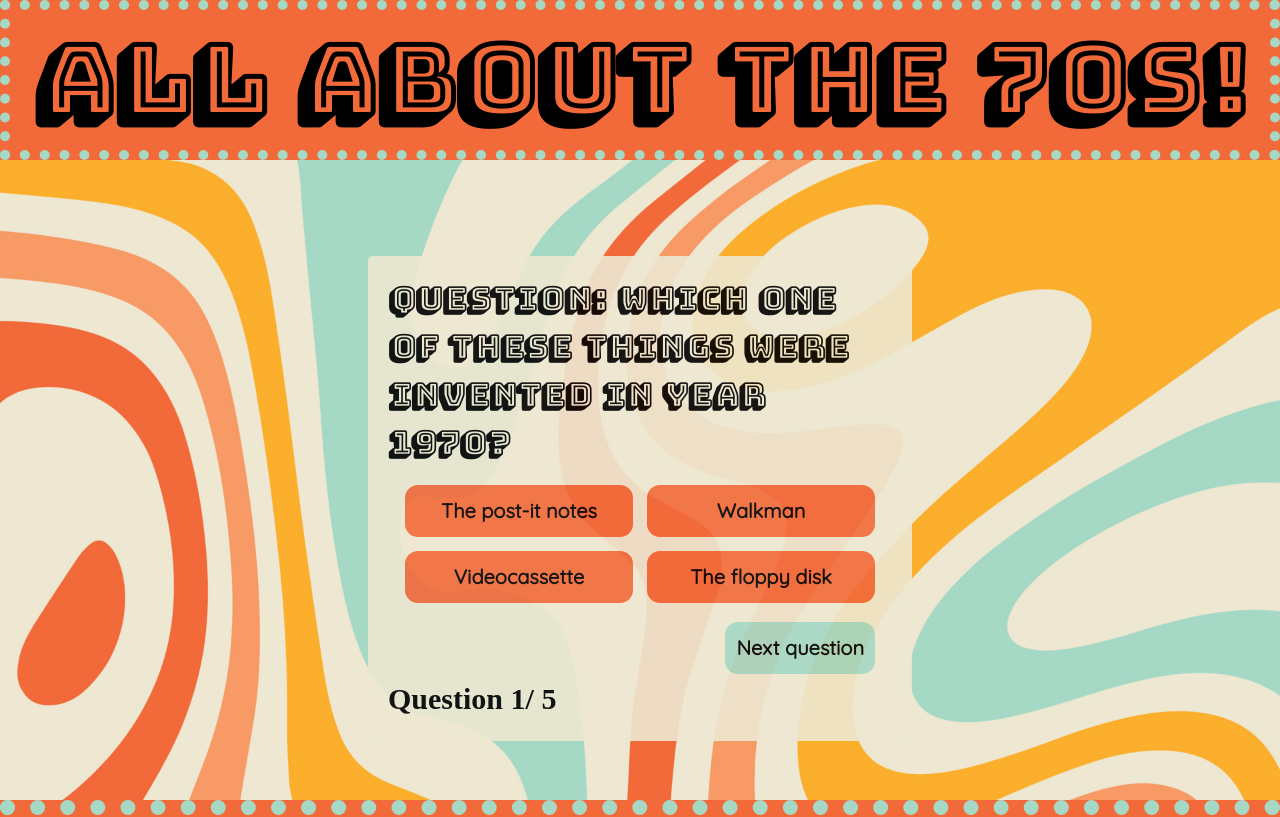
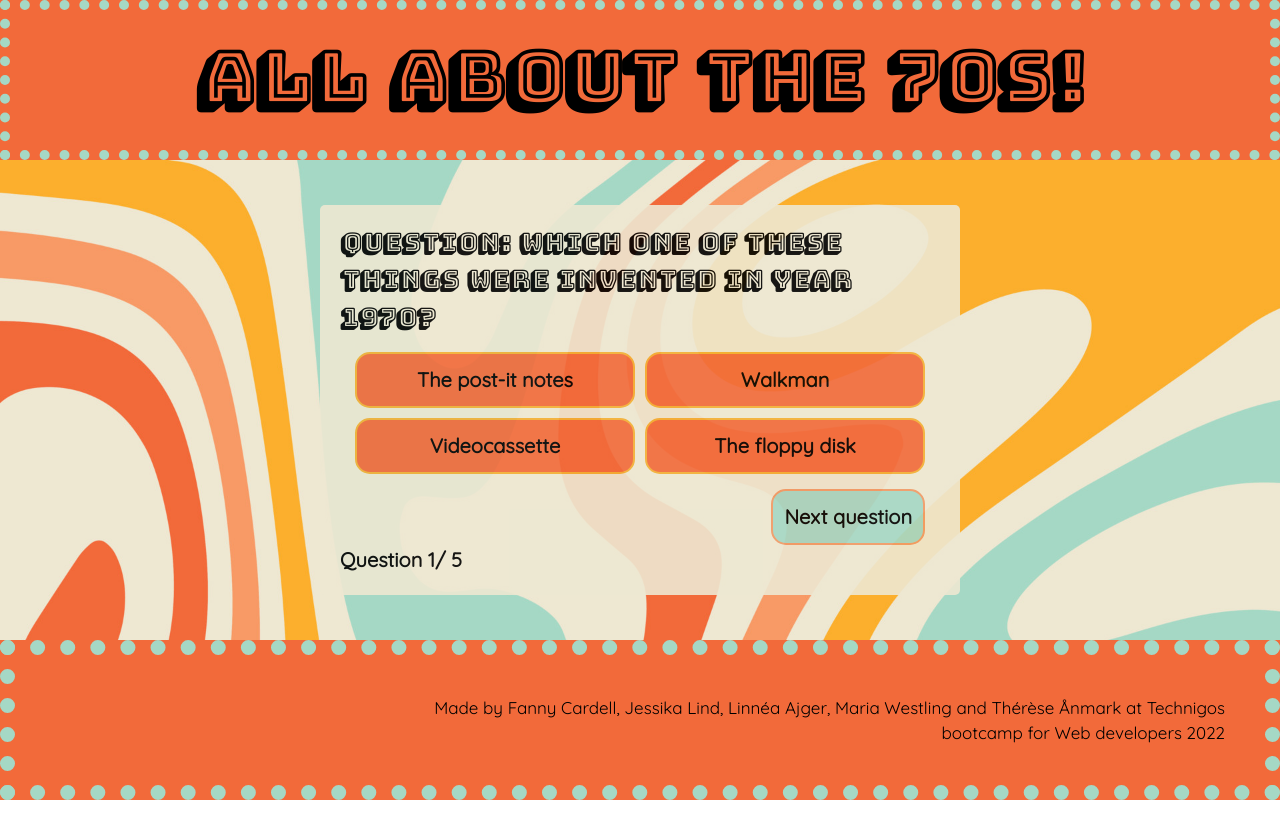
Before and after one commit to Technigo/project-redux-quiz-old, a React (Create React App) app: page / in a window 1280 px wide. Shown: the top 817 px of the page. Built offline with nearby package versions, Linux system fonts and the light colour scheme.

Commit message:
most of styling done

```diff
--- a/src/components/Buttons.js
+++ b/src/components/Buttons.js
@@ -11,11 +11,19 @@ export const ButtonStyling = styled.button`
 background-color: #A5D8C5;
 padding: 11px;
 border-radius: 15px;
-border: 2px solid #EEE8D2;
+border: 2px solid #F19A66;
 font-family: 'Quicksand', sans-serif;
-font-size: 20px;
+font-size: 16px;
 font-weight: 700;
 &:hover {
   opacity: 0.8;
 }
+
+@media (min-width: 668px) and (max-width: 1024px) {
+  font-size: 20px;
+}
+@media (min-width: 1025px) {
+  font-size: 20px;
+}
+
 `
--- a/src/components/CurrentQuestion.js
+++ b/src/components/CurrentQuestion.js
@@ -55,7 +55,7 @@ export const CurrentQuestion = () => {
 
   return (
     <div>
-      <h1>Question: {question.questionText}</h1>
+      <QuestionHeader>Question: {question.questionText}</QuestionHeader>
       <ButtonContainer>
         {question.options.map((option, index) => {
           return (
@@ -74,6 +74,18 @@ export const CurrentQuestion = () => {
   )
 }
 
+const QuestionHeader = styled.h1`
+  font-size: 18px;
+
+  @media (min-width: 668px) and (max-width: 1024px) {
+    font-size: 20px;
+  }
+
+  @media (min-width: 1025px){
+    font-size: 25px;
+  }
+`
+
 const ButtonContainer = styled.div`
   display: grid;
   grid-template-columns: 1fr 1fr;
--- a/src/components/Footer.js
+++ b/src/components/Footer.js
@@ -15,8 +15,6 @@ export default Footer;
 
 export const FooterWrapper = styled.header`
 display: flex;
-  top: 30%;
-  left: 30%;
   height: 20vh;
   background-color: #F26A3A;
   border: 15px dotted #A5D8C5;
@@ -24,9 +22,18 @@ display: flex;
   justify-content: flex-end;
   align-items: center;
   text-align: end;
+  width: 100%;
 `
 export const FooterParagraph = styled.p`
   font-family: 'Quicksand', sans-serif;
-  font-size: 15px;
-  width: 50%;
+  font-size: 10px;
+  width: 70%;
+
+  @media (min-width: 668px) and (max-width: 1024px) {
+    font-size: 15px;
+  }
+
+  @media (min-width: 1025px) {
+    font-size: 17px;
+  }
 `
--- a/src/components/Header.js
+++ b/src/components/Header.js
@@ -10,13 +10,32 @@ export const Header = () => {
 };
 
 // Styling of header
+
 export const HeaderWrapper = styled.header`
-  top: 30%;
-  left: 30%;
   height: 20vh;
+  padding-top: 3rem;
   background-color: #F26A3A;
   border: 10px dotted #A5D8C5;
-  /*padding: 5px 40px 5px 20px;*/
   text-align: center;
-  font-size: 3rem;
-`
+  font-size: 0.8rem;
+
+/* TABLET */
+@media (min-width: 668px) and (max-width: 1024px) {
+  padding-top: 2rem;
+  height: 20vh;
+  font-size: 1.4rem;
+
+}
+
+/* DESKTOP */
+@media (min-width: 1025px) {
+  height: 20vh;
+  padding-top: 1rem;
+  background-color: #F26A3A;
+  border: 10px dotted #A5D8C5;
+  text-align: center;
+  font-size: 2.2rem;
+
+}
+
+`;
--- a/src/components/Main.js
+++ b/src/components/Main.js
@@ -55,20 +55,23 @@ const Main = () => {
 
 const Background = styled.main`
   background-image: url(${background});
-position: relative;
-width: 100vw;
-height:80vh;
   background-size: cover;
-margin: auto;
+  height: 60vh;
+  display: flex;
+  align-items: center;
+  justify-content: center;
 `;
 
 const InnerWrapper = styled.div`
-  position: absolute;
-  left: 25%;
+  width: 95vw;
+
+  @media (min-width: 668px) and (max-width: 1024px) {
+    width: 60vw;
+  }
+
+  @media (min-width: 1025px){
     width: 50vw;
-  height: 50vh;
-  margin-top: 3rem;
-  padding: 3rem;
+  }
 `
 
 const WhiteWrapper = styled.div`
@@ -76,6 +79,9 @@ background-color: #eee8d2;
   opacity: 0.9;
   padding: 20px;
   border-radius: 5px;
+  margin-top: 5vh;
+  margin-bottom: 5vh;
+  width: 100%;
 `
 
 const BtnContainer = styled.div`
--- a/src/components/ProgressBar.js
+++ b/src/components/ProgressBar.js
@@ -15,6 +15,14 @@ const ProgressBar = () => {
 export default ProgressBar;
 
 export const CounterStyling = styled.h1`
- font-size: 30px;
- font-family: vendana;
+ font-size: 20px;
+ font-family: 'Quicksand', sans-serif;
+
+ @media (min-width: 668px) and (max-width: 1024px) {
+  font-size: 22px;
+ }
+
+ @media (min: 1024px) {
+  font-size: 25px;
+ }
 `;
--- a/src/index.css
+++ b/src/index.css
@@ -7,6 +7,7 @@ body {
     sans-serif;
   -webkit-font-smoothing: antialiased;
   -moz-osx-font-smoothing: grayscale;
+  min-height: 100vh;
 }
 
 code {
@@ -21,11 +22,11 @@ h1 {
 
 .default {
   background-color: #F26A3A;
-  padding: 11px;
+  padding: 5px;
   border-radius: 15px;
-  border: 2px solid #EEE8D2;
+  border: 2px solid #F4AF33;
   font-family: 'Quicksand', sans-serif;
-  font-size: 20px;
+  font-size: 16px;
   font-weight: 700;
 }
 
@@ -35,7 +36,7 @@ h1 {
 
 .rightanswer {
   background-color: #F26A3A;
-  padding: 11px;
+  padding: 5px;
   border-radius: 15px;
   font-family: 'Quicksand', sans-serif;
   font-size: 20px;
@@ -46,12 +47,52 @@ h1 {
 .wronganswer {
   border: red solid 4px;
   background-color: #F26A3A;
-  padding: 11px;
+  padding: 5px;
   border-radius: 15px;
   font-family: 'Quicksand', sans-serif;
   font-size: 20px;
   font-weight: 700;
 }
+
+@media (min-width: 668px) and (max-width: 1024px) {
+  .default {
+    padding: 11px;
+    font-size: 20px;
+    font-weight: 700;
+  }
+  .rightanswer {
+    padding: 11px;
+    font-size: 20px;
+    font-weight: 700;
+  }
+  .wronganswer {
+    padding: 11px;
+    font-size: 20px;
+    font-weight: 700;
+  }
+}
+
+
+@media (min-width: 1025px){
+  .default {
+    padding: 11px;
+    font-size: 20px;
+    font-weight: 700;
+  }
+  .rightanswer {
+    padding: 11px;
+    font-size: 20px;
+    font-weight: 700;
+  }
+  .wronganswer {
+    padding: 11px;
+    font-size: 20px;
+    font-weight: 700;
+  }
+}
+
+
+
 
 /* Orange #F26A3A
    Light blue #A5D8C5
```
Lines whose indentation alone changed are shown as unchanged.
